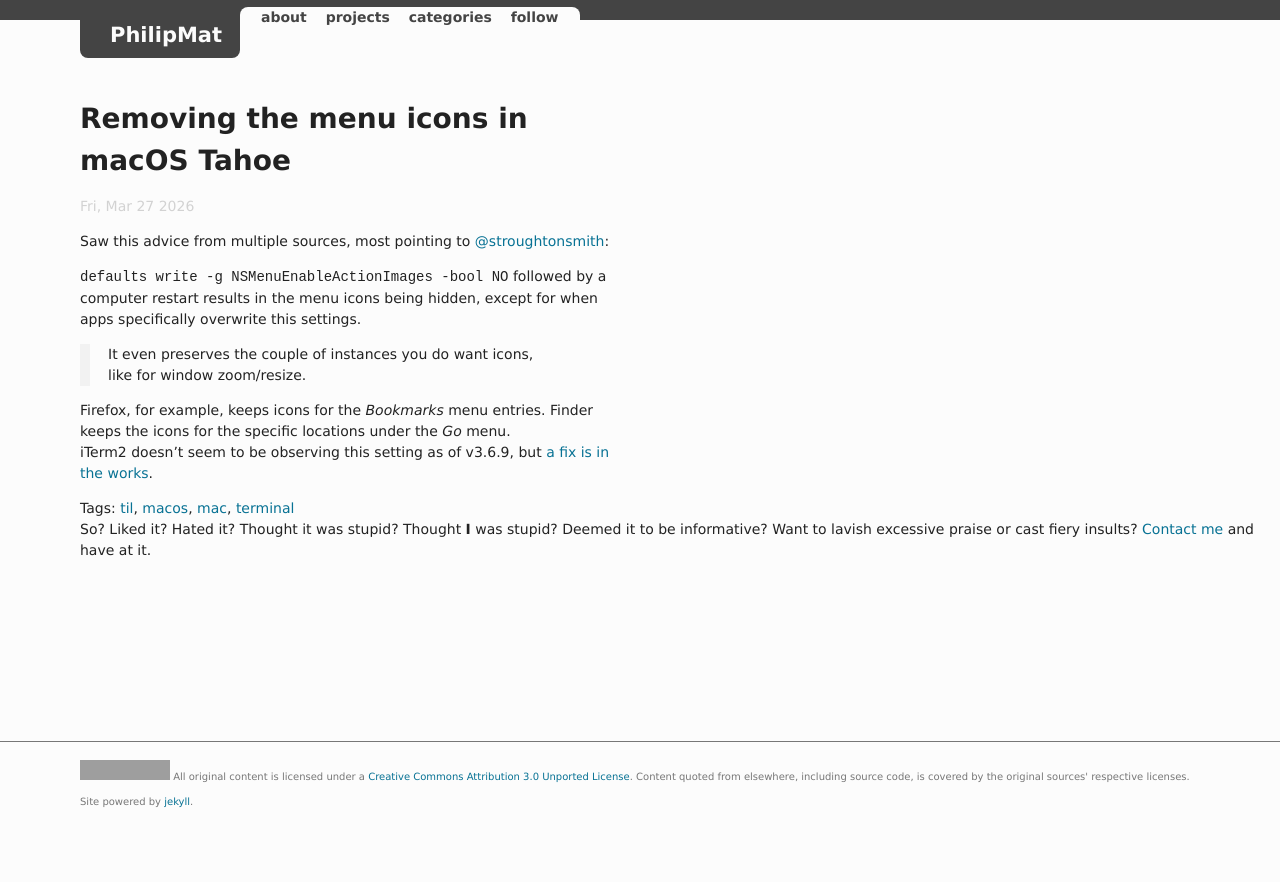
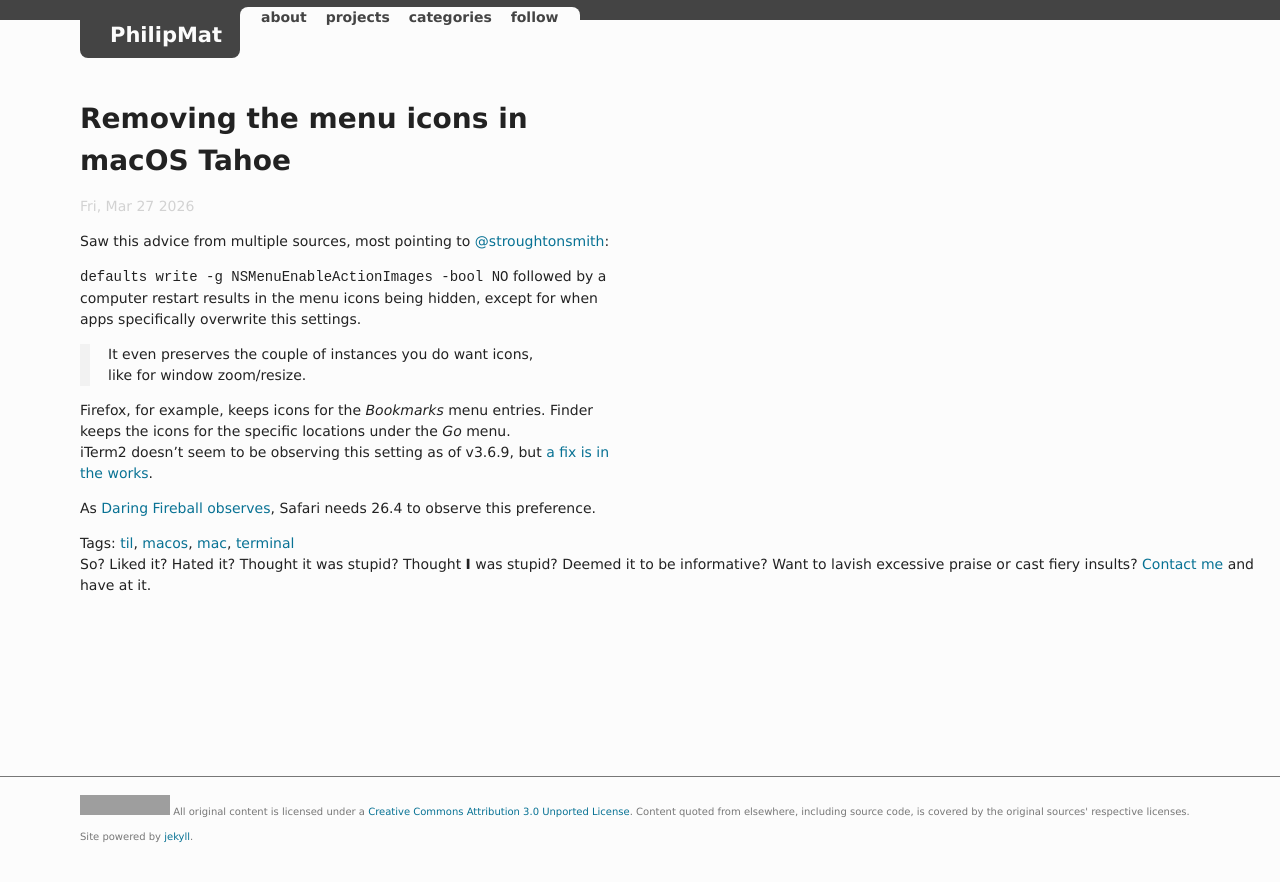
Before and after one commit to philipmat/philipmat.github.io, a Jekyll site: the page built from _posts/2026-03-27-removing-macos-menu-icons-tahoe.md, in a window 1280 px wide. Shown: the top 882 px of the page. Built offline with Jekyll 4.4.1, drawn with Linux system fonts in a browser that asks for light colours; grey boxes are pictures that could not be loaded.

Commit message:
note on DF's Safari icons

```diff
--- a/_posts/2026-03-27-removing-macos-menu-icons-tahoe.md
+++ b/_posts/2026-03-27-removing-macos-menu-icons-tahoe.md
@@ -13,3 +13,5 @@ Saw this advice from multiple sources, most pointing to [@stroughtonsmith](https
 
 Firefox, for example, keeps icons for the _Bookmarks_ menu entries. Finder keeps the icons for the specific locations under the _Go_ menu.
 iTerm2 doesn't seem to be observing this setting as of v3.6.9, but [a fix is in the works](https://gitlab.com/gnachman/iterm2/-/work_items/12780).
+
+As [Daring Fireball observes](https://daringfireball.net/2026/03/apple_giveth_apple_taketh_away), Safari needs 26.4 to observe this preference.
```
